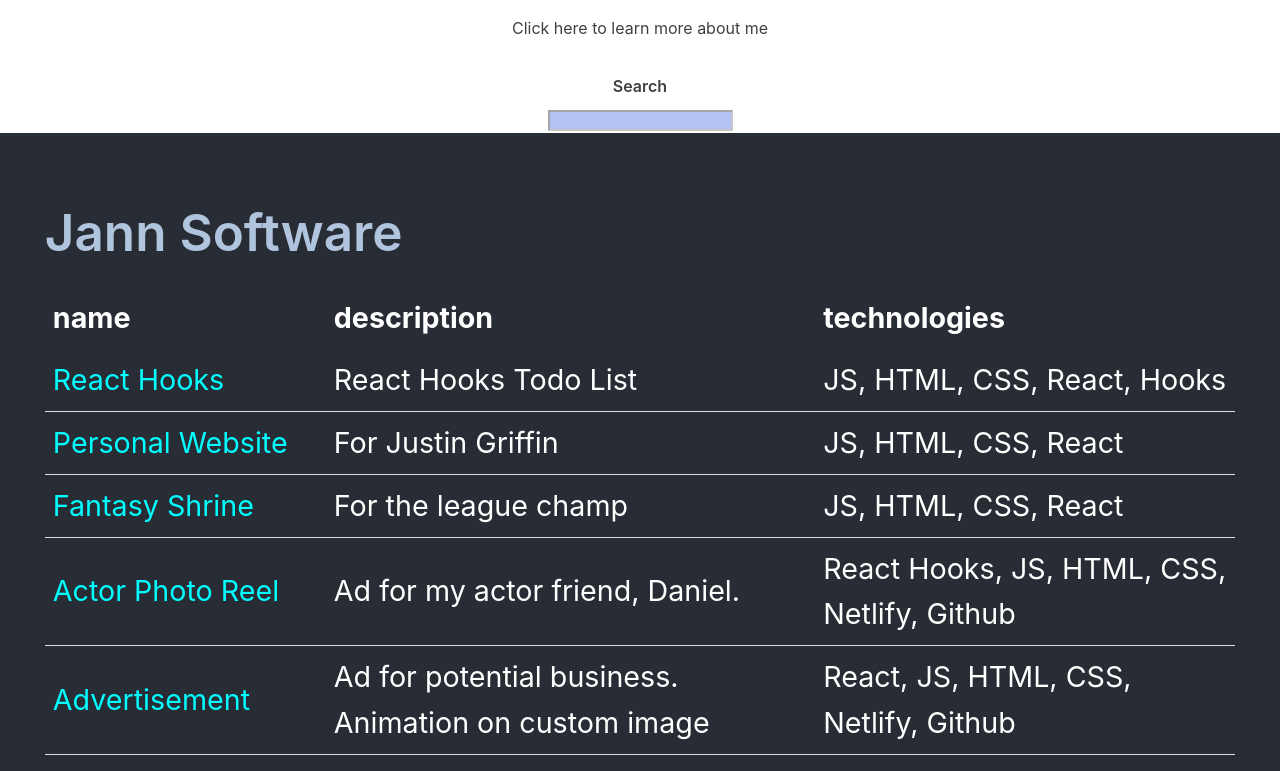
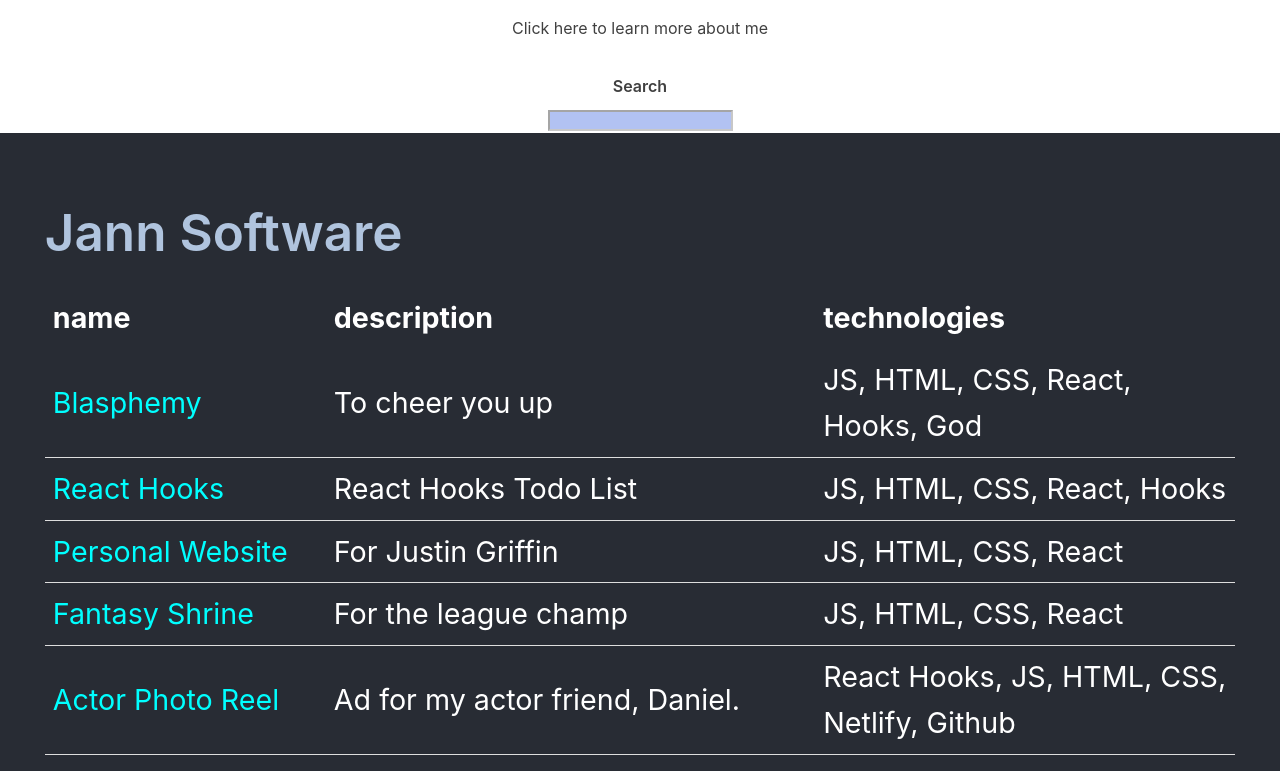
Before and after one commit to codejoy-wins/React-Portfolio, a React (Create React App) app: page / in a window 1280 px wide. Shown: the top 771 px of the page. Built offline with nearby package versions, Linux system fonts and the light colour scheme.

Commit message:
good luck satan

```diff
--- a/src/App.js
+++ b/src/App.js
@@ -17,6 +17,12 @@ class App extends Component {
       "fontSize": "2.24vw",
     },
     projects: [
+      {
+        "name": "Blasphemy",
+        "lynk": "https://tender-shannon-7c069f.netlify.com/",
+        "desc": "To cheer you up",
+        "tech": "JS, HTML, CSS, React, Hooks, God"
+      },
       {
         "name": "React Hooks",
         "lynk": "https://tender-shannon-7c069f.netlify.com/",
@@ -157,7 +163,15 @@ class App extends Component {
       }
     ],
     // https://tender-shannon-7c069f.netlify.com/
+    // https://eloquent-meninsky-66f587.netlify.com/
+    // Drake song and it's alright (happy song)
     permaProjects: [
+      {
+        "name": "Blasphemy",
+        "lynk": "https://eloquent-meninsky-66f587.netlify.com/",
+        "desc": "To cheer you up",
+        "tech": "JS, HTML, CSS, React, Hooks, God"
+      },
       {
         "name": "React Hooks",
         "lynk": "https://tender-shannon-7c069f.netlify.com/",
```
